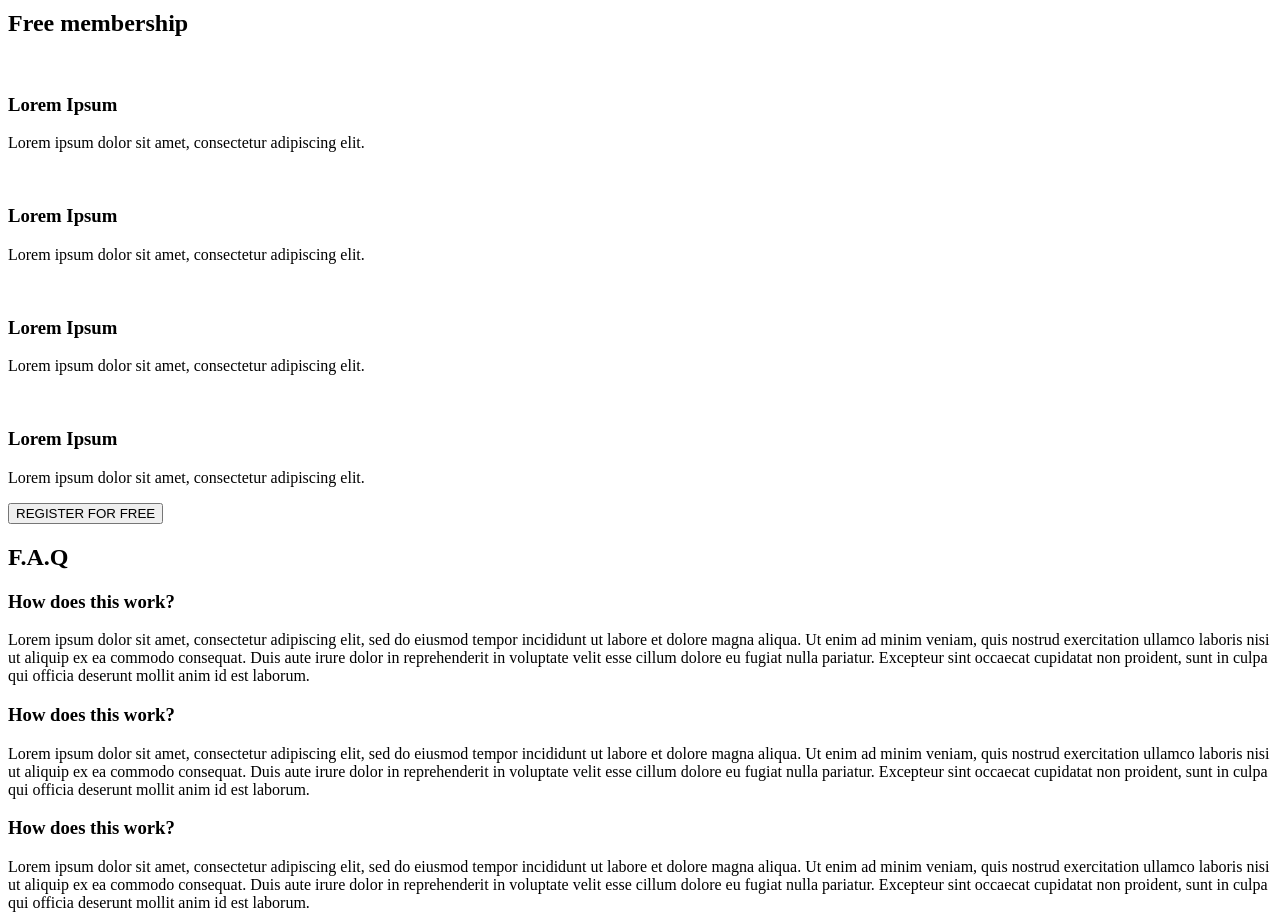
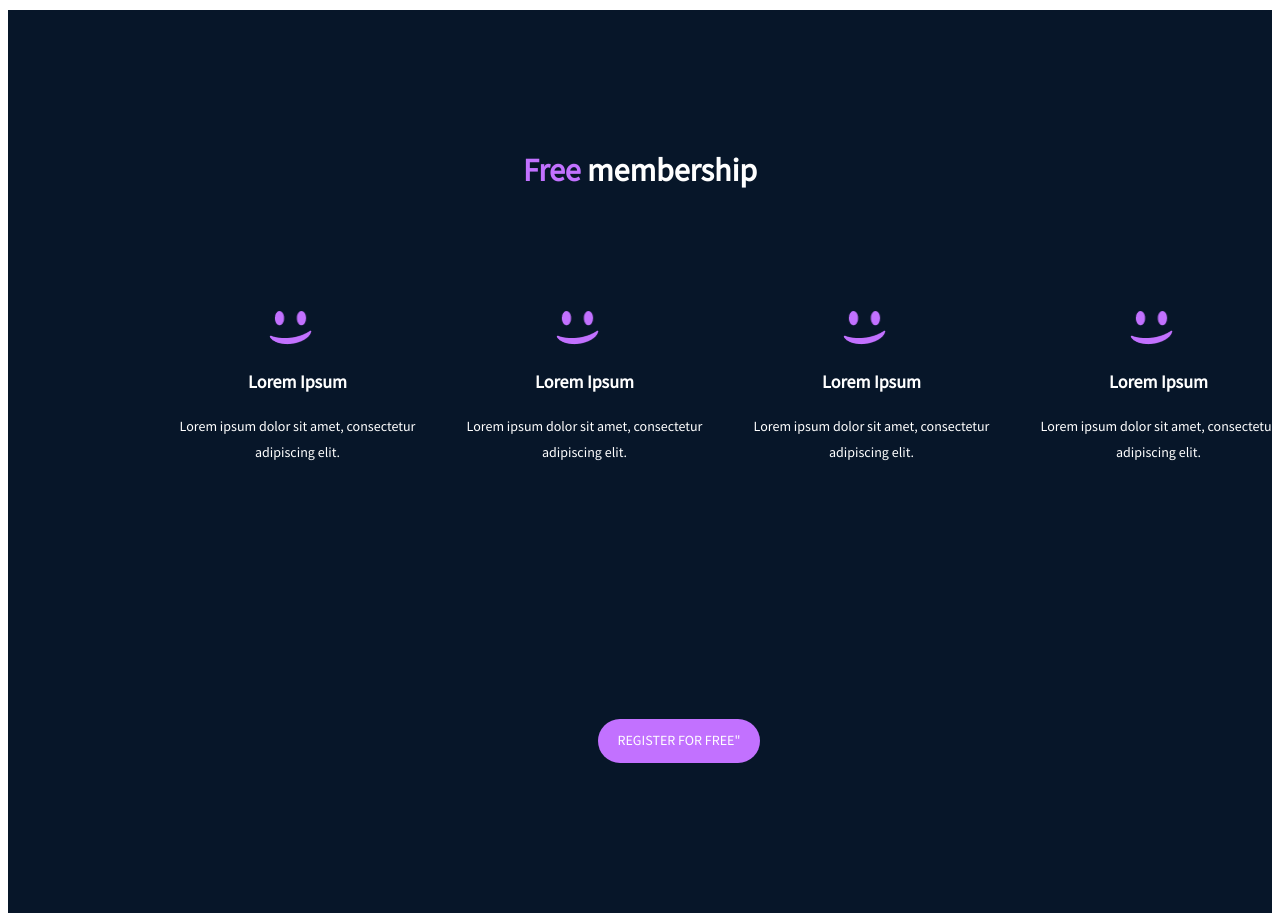
Before and after one commit to Abiy2912/alx_html_css, a plain HTML site: page css_advanced/index.html in a window 1280 px wide. Shown: the part 2180-3096 px from the top of the page. Drawn offline with Linux system fonts and the light colour scheme.

Commit message:
free register

```diff
--- a/css_advanced/index.html
+++ b/css_advanced/index.html
@@ -206,28 +206,40 @@
 
             </section>
             <section>
-                <h2>Free membership</h2>
-                <div>
-                    <img src="./images/smile.svg" alt="">
+                <div class="free-membership-section" >
+                    <Div class="free-text-edit"><h2><span>Free</span> membership</h2></Div>
+                <div class="free-membership-section-flex">
+                    <div class="free-membership-txt-img">
+                        <img src="image/smile.png" alt="">
                         <h3>Lorem Ipsum</h3>
                         <p>Lorem ipsum dolor sit amet, consectetur adipiscing elit.</p>
                     </div>
-                <div>
-                    <img src="./images/smile.svg" alt="">
+                    <div class="free-membership-txt-img">
+                        <img src="image/smile.png" alt="">
                         <h3>Lorem Ipsum</h3>
                         <p>Lorem ipsum dolor sit amet, consectetur adipiscing elit.</p>
                     </div>
-                <div>
-                    <img src="./images/smile.svg" alt="">
+                    <div class="free-membership-txt-img">
+                        <img src="image/smile.png" alt="">
                         <h3>Lorem Ipsum</h3>
                         <p>Lorem ipsum dolor sit amet, consectetur adipiscing elit.</p>
                     </div>
-                <div>
-                    <img src="./images/smile.svg" alt="">
+                    <div class="free-membership-txt-img">
+                        <img src="image/smile.png" alt="">
                         <h3>Lorem Ipsum</h3>
                         <p>Lorem ipsum dolor sit amet, consectetur adipiscing elit.</p>
                     </div>
-                <button>REGISTER FOR FREE</button>
+
+
+                </div>
+                <div>
+                    <button class="register-button">REGISTER FOR FREE"</button>
+                </div>
+
+
+                </div>
+
+
             </section>
             <section>
                 <h2>F.A.Q</h2>
--- a/css_advanced/styles.css
+++ b/css_advanced/styles.css
@@ -412,3 +412,90 @@ color: #FFFFFF;
 
 
  }
+ .free-membership-section{
+   background: #071629;
+
+
+
+
+ }
+.free-membership-section-flex{
+  display: flex;
+  flex-direction: row;
+  justify-content: center;
+  align-items: center;
+  gap: 50px;
+  width: 1440px;
+  height: 502px;
+  top: 2109px;
+  gap: 30px;
+
+}
+.free-membership-txt-img{
+  width: 257px;
+  height: 153px;
+  top: 168px;
+  left: 1019px;
+  opacity: 0px;
+  padding-bottom: 160px;
+
+}
+.free-membership-txt-img p{
+  font-family: Source Sans Pro;
+  font-size: 14px;
+  font-weight: 400;
+  line-height: 26px;
+  text-align: center;
+  color: #FFFFFF;
+
+
+}
+.free-membership-txt-img h3{
+  font-family: Source Sans Pro;
+  font-size: 18px;
+  font-weight: 600;
+  line-height: 26px;
+  text-align: center;
+  color: #FFFFFF;
+
+
+
+}
+.free-membership-txt-img img{
+  width: 43.67px;
+  height: 35.35px;
+  padding-left: 100px;
+
+}
+.free-text-edit h2{
+  font-family: Source Sans Pro;
+  font-size: 32px;
+  font-weight: 700;
+  line-height: 40.22px;
+  text-align: center;
+  padding-top: 140px;
+  color: #FFFFFF;
+
+
+}
+.free-text-edit h2 span{
+  color: #C271FF;
+}
+.register-button{
+  width: 162px;
+  height: 44px;
+  margin-left: 590px;
+  margin-bottom: 150px;
+  background: #C271FF;
+  border-radius: 30px;
+  border-width: 0px;
+  color: #FFFFFF;
+  font-family: Source Sans Pro;
+  font-size: 14px;
+  font-weight: 400;
+  line-height: 17.6px;
+  text-align: center;
+
+
+
+}
```
Lines whose indentation alone changed are shown as unchanged.
